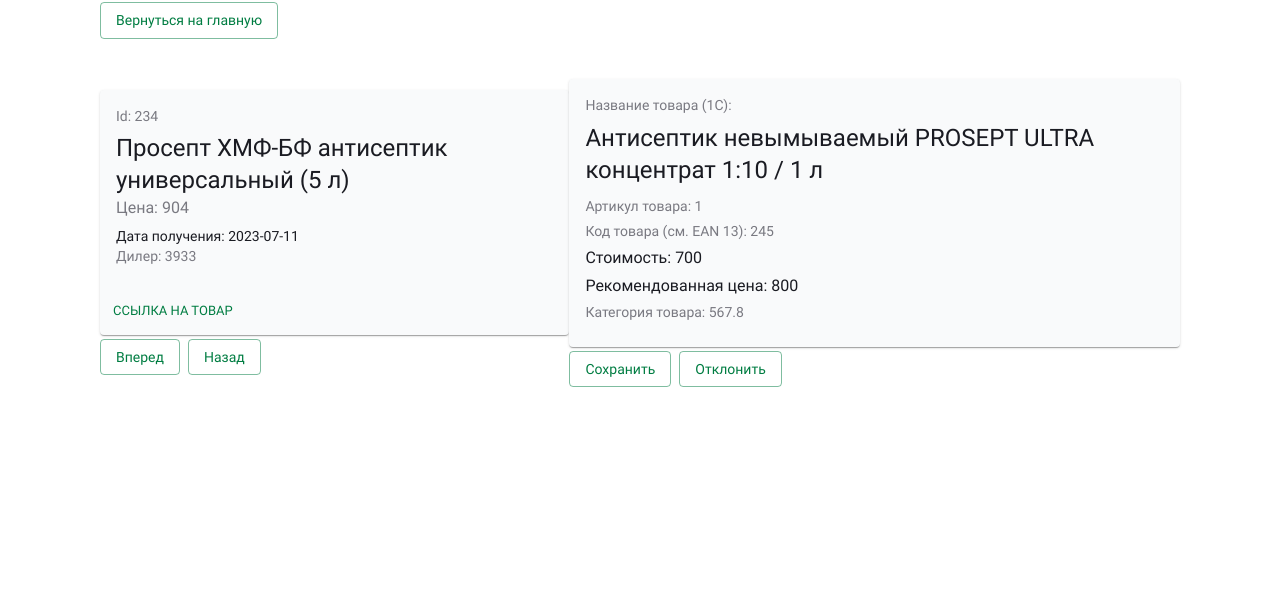
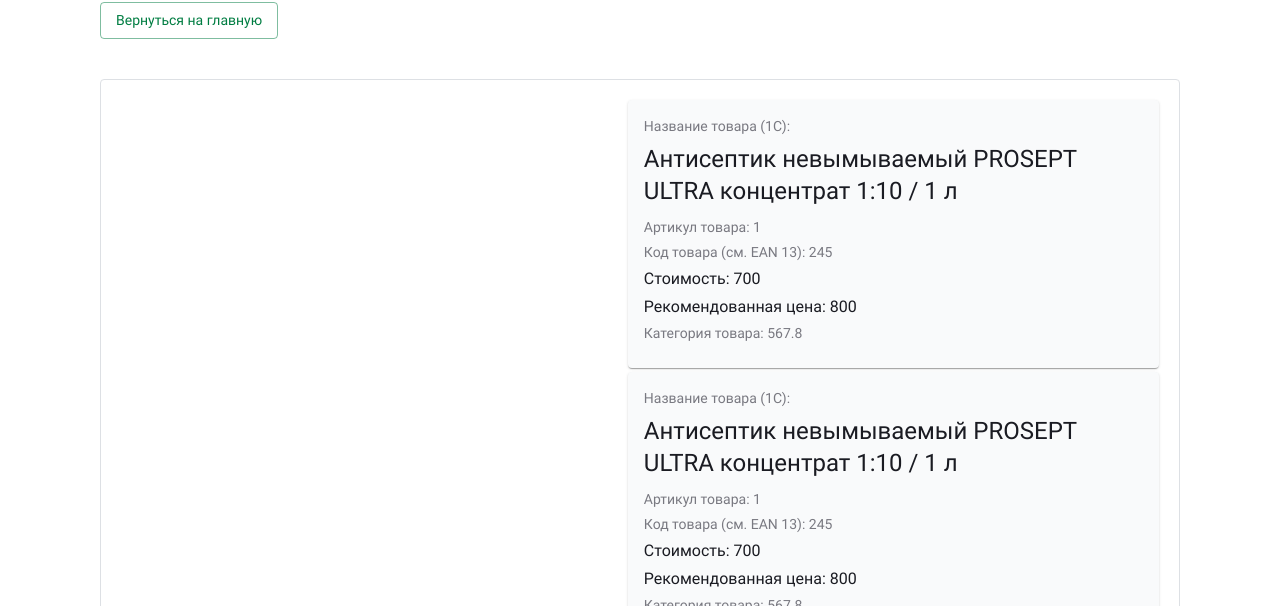
Before and after one commit to Prosept-marking/frontend, a React (Create React App) app: page /compare in a window 1280 px wide. Shown: the part 346-952 px from the top of the page. Before the commit the page ends 800 px from the top, so only its background shows below. Built offline with nearby package versions, Linux system fonts and the light colour scheme.

Commit message:
fix: fix styles on editmode

```diff
--- a/src/components/EditModeForm/index.tsx
+++ b/src/components/EditModeForm/index.tsx
@@ -1,6 +1,6 @@
 import { useNavigate } from 'react-router-dom';
 import { BasicButton } from '../BasicButton';
-import { Box } from '@mui/material';
+import { Box, Stack } from '@mui/material';
 import { DilerCard } from '../DilerCard';
 import { ProductCard } from '../ProductCard';
 
@@ -17,28 +17,52 @@
           navigate('/', { replace: true });
         }}
       />
-      <Box
+      <Stack
         display={'flex'}
         flexDirection={'row'}
-        justifyContent={'space-between'}
+        justifyContent={'space-around'}
         alignItems={'center'}
         marginTop={10}
+        border={1}
+        borderColor="action.disabledBackground"
+        borderRadius={1}
+        padding={5}
       >
-        <Box display={'flex'} flexDirection={'column'} gap={1}>
+        <Box
+          display={'flex'}
+          flexDirection={'column'}
+          gap={5}
+          justifyContent={'space-between'}
+        >
           <DilerCard />
+          <BasicButton
+            text="Следующий товар"
+            variant="outlined"
+            type="button"
+          />
+          {/* <BasicButton text="Предыдущий товар" variant="outlined" type="button" /> */}
+        </Box>
+        <Box display={'flex'} flexDirection={'column'} gap={1} maxWidth={'sm'}>
+          <ProductCard />
+          <ProductCard />
+          <ProductCard />
+          <ProductCard />
+          <ProductCard />
+          <ProductCard />
           <Box display={'flex'} flexDirection={'row'} columnGap={2}>
-            <BasicButton text="Вперед" variant="outlined" type="button" />
-            <BasicButton text="Назад" variant="outlined" type="button" />
+            <BasicButton
+              text="Сохранить выбор"
+              variant="outlined"
+              type="button"
+            />
+            <BasicButton
+              text="Отклонить подборку"
+              variant="outlined"
+              type="button"
+            />
           </Box>
         </Box>
-        <Box display={'flex'} flexDirection={'column'} gap={1}>
-          <ProductCard />
-          <Box display={'flex'} flexDirection={'row'} columnGap={2}>
-            <BasicButton text="Сохранить" variant="outlined" type="button" />
-            <BasicButton text="Отклонить" variant="outlined" type="button" />
-          </Box>
-        </Box>
-      </Box>
+      </Stack>
     </>
   );
 }
--- a/src/components/ProductCard/index.tsx
+++ b/src/components/ProductCard/index.tsx
@@ -20,7 +20,7 @@
   return (
     <Paper>
       <CardContent>
-        <Box display={'flex'} gap={1} flexDirection={'column'}>
+        <Box display={'flex'} gap={1} flexDirection={'column'} maxWidth={'sm'}>
           <Box display={'flex'} flexDirection={'column'}>
             <Typography sx={{ fontSize: 14, mb: 1.5 }} color="text.secondary">
               Название товара (1С):
```
Also changed, not shown: src/components/FilterList/index.tsx (+1 -83 lines).
